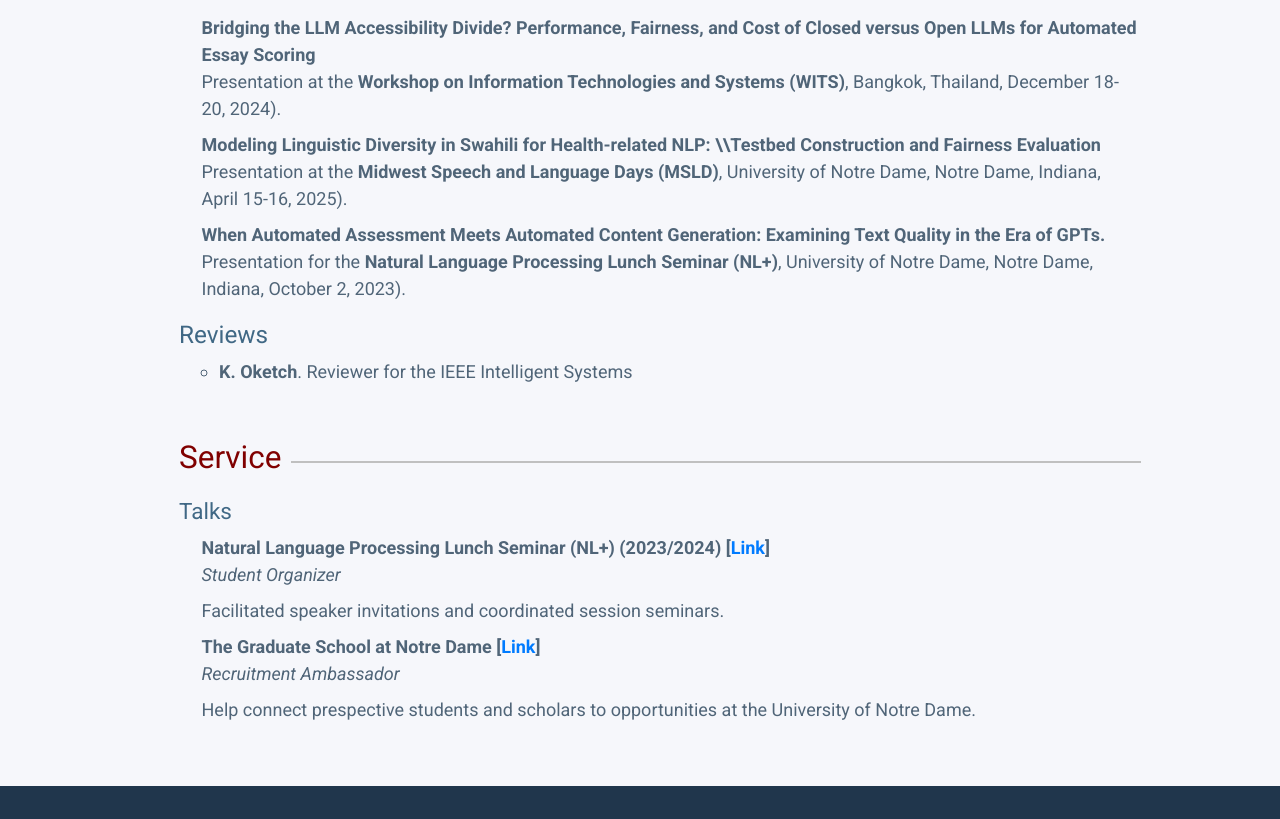
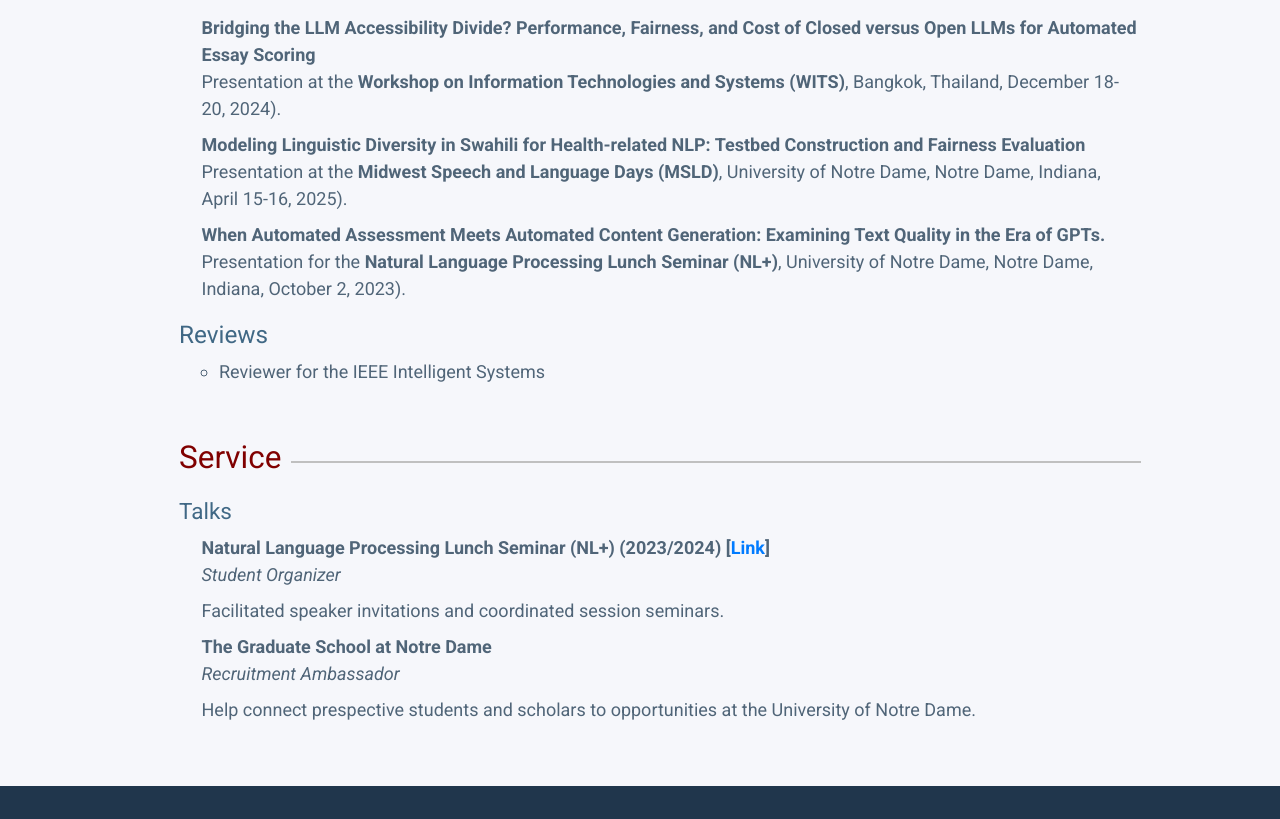
Before and after one commit to Kezy-Oketch/Kezy-Oketch.github.io, a plain HTML site: page research.html in a window 1280 px wide. Shown: the part 800-1619 px from the top of the page. Drawn offline with nearby package versions, Linux system fonts and the light colour scheme.

Commit message:
Update research.html

```diff
--- a/research.html
+++ b/research.html
@@ -115,7 +115,7 @@
           <dd>Presentation at the <b>Workshop on Information Technologies and Systems (WITS)</b>, Bangkok, Thailand, December 18-20, 2024).
             <!-- <a href="" target="_blank"><i class="fa fa-fw fa-file-powerpoint mr-1"></i>Slides</a> -->
 
-          <dt>Modeling Linguistic Diversity in Swahili for Health-related NLP: \\Testbed Construction and Fairness Evaluation</dt>
+          <dt>Modeling Linguistic Diversity in Swahili for Health-related NLP: Testbed Construction and Fairness Evaluation</dt>
           <dd>Presentation at the <b>Midwest Speech and Language Days (MSLD)</b>, University of Notre Dame, Notre Dame, Indiana, April 15-16, 2025).
 
           </dd>
@@ -143,7 +143,7 @@
 
         <h4>Reviews</h4>
         <ul class="publications-misc">
-          <li><b>K. Oketch</b>. Reviewer for the IEEE Intelligent Systems</li>
+          <li> Reviewer for the IEEE Intelligent Systems</li>
         </ul>
 <!--
         <h4>Undergraduate Thesis</h4>
@@ -170,7 +170,7 @@
           <dd><i>Student Organizer</i></dd>
           <dd>Facilitated speaker invitations and coordinated session seminars.</dd>
 
-          <dt><strong>The Graduate School at Notre Dame</strong> [<a href="https://ndnlp.github.io/nlplus/">Link</a>]</dt>
+          <dt><strong>The Graduate School at Notre Dame</strong></dt>
           <dd><i>Recruitment Ambassador</i></dd>
           <dd>Help connect prespective students and scholars to opportunities at the University of Notre Dame.</dd>
         </dl>
```
